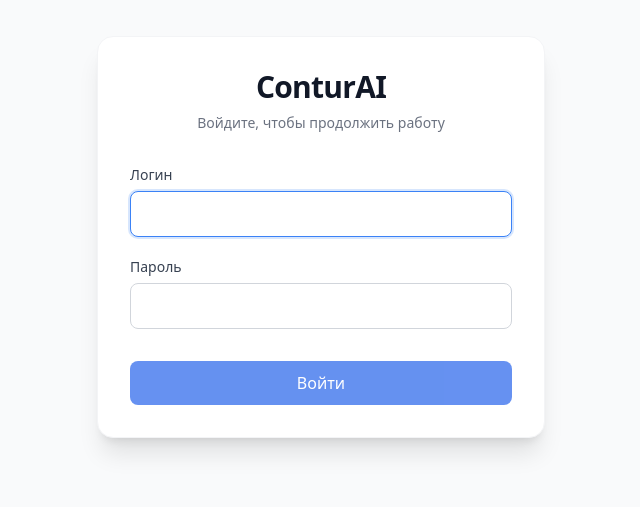
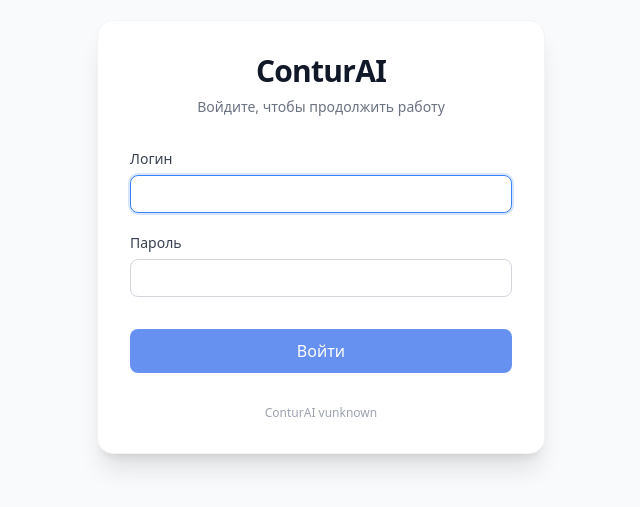
Before and after one commit to FoXeR928/ConturAi, a React (Vite) app in the folder frontend/: page /chat in a window 1280 px wide. Shown: the part 163-670 px from the top of the page, without its empty margins (319-959 px from the left). Built offline with nearby package versions, Linux system fonts and the light colour scheme; no server answers.

Commit message:
Добавлены комментарии

```diff
--- /dev/null
+++ b/frontend/src/api/health.ts
@@ -0,0 +1,28 @@
+import { request } from './http';
+
+// ==============================================================================
+// БЛОК 1: ОПИСАНИЕ ТИПОВ
+// ==============================================================================
+
+export interface HealthResponse {
+  /** Статус сервера (обычно "ok") */
+  status: string;
+  /** Название сервиса (например, "ConturAI") */
+  service: string;
+  /** Текущая версия приложения (читается из pyproject.toml) */
+  version: string;
+}
+
+// ==============================================================================
+// БЛОК 2: API ДЛЯ СИСТЕМНЫХ ЗАПРОСОВ
+// ==============================================================================
+
+export const healthApi = {
+  /**
+   * Получает статус сервера и его текущую версию.
+   * Не требует авторизации (доступно даже на экране входа).
+   *
+   * Возвращает объект вида: { status: "ok", service: "ConturAI", version: "2.1.2" }
+   */
+  getStatus: () => request<HealthResponse>('/status'),
+};
--- a/frontend/src/features/admin/SystemStatsPanel.tsx
+++ b/frontend/src/features/admin/SystemStatsPanel.tsx
@@ -194,7 +194,6 @@
             {stats.gpus.map((gpu: GpuInfo, idx: number) => {
               const isNvidia = gpu.vendor === 'NVIDIA';
               const isAmd = gpu.vendor === 'AMD';
-              const isIntel = gpu.vendor === 'INTEL';
 
               const badgeColor = isNvidia ? 'bg-green-100 text-green-700' : isAmd ? 'bg-red-100 text-red-700' : 'bg-blue-100 text-blue-700';
               const borderColor = isNvidia ? 'border-green-500' : isAmd ? 'border-red-500' : 'border-blue-500';
--- a/frontend/src/features/chat/ChatWindow.tsx
+++ b/frontend/src/features/chat/ChatWindow.tsx
@@ -1,7 +1,7 @@
 import { useState, useRef, useEffect } from 'react';
 import ReactMarkdown from 'react-markdown';
 import remarkGfm from 'remark-gfm';
-import { Send, Trash2, Download, Zap, AlignLeft, ChevronDown, Check, X } from 'lucide-react';
+import { Send, Trash2, Download, Zap, AlignLeft, ChevronDown, Check, X, MessageSquare } from 'lucide-react';
 import { Input } from '../../ui/Input';
 import { Button } from '../../ui/Button';
 import { chatsApi } from '../../api/chats';
--- a/frontend/src/features/chat/Sidebar.tsx
+++ b/frontend/src/features/chat/Sidebar.tsx
@@ -1,22 +1,23 @@
-import { useState } from 'react';
+import { useState, useEffect } from 'react'; // <-- Добавлен useEffect
 import { Plus, Shield, Trash2, Edit2, LogOut, RefreshCw } from 'lucide-react';
 import { Link } from 'react-router-dom';
 import { Button } from '../../ui/Button';
 import { chatsApi, Chat } from '../../api/chats';
 import { useToast } from '../../components/ToastContext';
+import { healthApi } from '../../api/health'; // <-- Импорт API версии
 
 // ==============================================================================
 // БЛОК 1: ТИПИЗАЦИЯ
 // ==============================================================================
 
 interface SidebarProps {
-  chats: Chat[]; // <-- Используем типизированный массив
+  chats: Chat[];
   activeChatId: string | null;
   onSelectChat: (id: string) => void;
   onCreateChat: () => void;
   onLogout: () => void;
   isAdmin?: boolean;
-  onChatDeleted: () => void; // Вызывается для обновления списка после изменений
+  onChatDeleted: () => void;
 }
 
 // ==============================================================================
@@ -32,24 +33,33 @@
   isAdmin,
   onChatDeleted,
 }: SidebarProps) {
-  // Храним ID чата, с которым сейчас происходит действие (удаление или переименование)
   const [actionLoading, setActionLoading] = useState<string | null>(null);
+  const [version, setVersion] = useState(''); // <-- Стейт для версии
   const { toast } = useToast();
 
   // ==========================================================================
-  // БЛОК 3: ДЕЙСТВИЯ (ПЕРЕИМЕНОВАНИЕ И УДАЛЕНИЕ)
+  // БЛОК 3: ЗАГРУЗКА ВЕРСИИ
+  // ==========================================================================
+
+  useEffect(() => {
+    healthApi.getStatus()
+      .then(res => setVersion(res.version))
+      .catch(() => setVersion(''));
+  }, []);
+
+  // ==========================================================================
+  // БЛОК 4: ДЕЙСТВИЯ (ПЕРЕИМЕНОВАНИЕ И УДАЛЕНИЕ)
   // ==========================================================================
 
   const handleRename = async (e: React.MouseEvent, id: string, currentName: string) => {
-    e.stopPropagation(); // Чтобы клик не открывал чат
-
+    e.stopPropagation();
     const newName = prompt('Новое название:', currentName);
     if (!newName || !newName.trim() || newName === currentName) return;
 
     setActionLoading(id);
     try {
       await chatsApi.renameChat(id, newName.trim());
-      onChatDeleted(); // Обновляем список в родительском компоненте
+      onChatDeleted();
       toast('Чат переименован', 'success');
     } catch (err: any) {
       toast(err.message, 'error');
@@ -75,7 +85,7 @@
   };
 
   // ==========================================================================
-  // БЛОК 4: РЕНДЕР ИНТЕРФЕЙСА
+  // БЛОК 5: РЕНДЕР ИНТЕРФЕЙСА
   // ==========================================================================
 
   return (
@@ -112,7 +122,7 @@
         )}
       </div>
 
-      {/* Список чатов */}
+      {/* Список чатов (занимает всё оставшееся место) */}
       <div className="flex-1 overflow-y-auto px-2 pb-4 space-y-1 scrollbar-thin scrollbar-thumb-gray-700">
         {chats.map((chat) => {
           const isActive = activeChatId === chat.id;
@@ -132,15 +142,12 @@
                 {chat.name}
               </span>
 
-              {/* Кнопки действий (появляются при наведении) */}
               <div className="flex items-center gap-1 opacity-0 group-hover:opacity-100 transition-opacity">
                 {isBusy ? (
-                  // Спиннер, если идет удаление/переименование
                   <div className="p-1 text-blue-400">
                     <RefreshCw size={14} className="animate-spin" />
                   </div>
                 ) : (
-                  // Обычные кнопки
                   <>
                     <button
                       onClick={(e) => handleRename(e, chat.id, chat.name)}
@@ -163,13 +170,18 @@
           );
         })}
 
-        {/* Заглушка, если чатов нет */}
         {chats.length === 0 && (
           <div className="text-center text-gray-500 text-sm mt-10">
             Нет чатов.<br/>Создайте новый!
           </div>
         )}
       </div>
+
+      {/* БЛОК ВЕРСИИ (Футер сайдбара) */}
+      <div className="p-4 border-t border-gray-800 text-center text-xs text-gray-500 shrink-0">
+        ConturAI {version ? `v${version}` : ''}
+      </div>
+
     </div>
   );
 }
--- a/frontend/src/pages/Login.tsx
+++ b/frontend/src/pages/Login.tsx
@@ -1,16 +1,12 @@
-import { useState } from 'react';
-import { Input } from '../../ui/Input';
+import { useState, useEffect } from 'react'; // <-- Добавлен useEffect
+import { Input } from '../ui/Input';
+import { healthApi } from '../api/health'; // <-- Импорт API версии
 
 // ==============================================================================
 // БЛОК 1: ОПИСАНИЕ ТИПОВ
 // ==============================================================================
 
 interface LoginProps {
-  /**
-   * Функция, которая вызывается при отправке формы.
-   * Должна возвращать Promise. Если Promise отклонен (throw),
-   * мы перехватим ошибку и покажем её пользователю.
-   */
   onLogin: (login: string, password: string) => Promise<void>;
 }
 
@@ -19,46 +15,51 @@
 // ==============================================================================
 
 export function Login({ onLogin }: LoginProps) {
-  // Поля формы
   const [login, setLogin] = useState('');
   const [password, setPassword] = useState('');
-
-  // Состояния интерфейса
   const [error, setError] = useState('');
   const [loading, setLoading] = useState(false);
 
+  // Состояние для хранения версии (получаем с бэкенда)
+  const [version, setVersion] = useState('');
+
   // ==========================================================================
-  // БЛОК 3: ОБРАБОТКА ОТПРАВКИ ФОРМЫ
+  // БЛОК 3: ЗАГРУЗКА ВЕРСИИ ПРИ СТАРТЕ
+  // ==========================================================================
+
+  useEffect(() => {
+    healthApi.getStatus()
+      .then(res => setVersion(res.version))
+      .catch(() => setVersion('unknown'));
+  }, []);
+
+  // ==========================================================================
+  // БЛОК 4: ОБРАБОТКА ОТПРАВКИ ФОРМЫ
   // ==========================================================================
 
   const handleSubmit = async (e: React.FormEvent) => {
-    e.preventDefault(); // Отменяем стандартную перезагрузку страницы
-
+    e.preventDefault();
     setError('');
     setLoading(true);
 
     try {
-      // Вызываем функцию из App.tsx (которая делает запрос к бэкенду)
       await onLogin(login, password);
-      // Если успешно — App.tsx сам перекинет пользователя в чат (изменит стейт token)
     } catch (err: any) {
-      // Если сервер вернул ошибку (401, 500), показываем красную плашку
       setError(err.message || 'Не удалось войти в систему');
       setLoading(false);
     }
   };
 
   // ==========================================================================
-  // БЛОК 4: РЕНДЕР ИНТЕРФЕЙСА
+  // БЛОК 5: РЕНДЕР ИНТЕРФЕЙСА
   // ==========================================================================
 
   return (
-    <div className="min-h-screen flex items-center justify-center bg-gray-50 p-4">
+    <div className="min-h-screen flex flex-col items-center justify-center bg-gray-50 p-4">
       <form
         onSubmit={handleSubmit}
         className="bg-white p-8 rounded-2xl shadow-xl w-full max-w-md border border-gray-100"
       >
-        {/* Логотип и заголовок */}
         <h2 className="text-3xl font-bold mb-2 text-center text-gray-900 tracking-tight">
           ConturAI
         </h2>
@@ -66,7 +67,6 @@
           Войдите, чтобы продолжить работу
         </p>
 
-        {/* Блок ошибок */}
         {error && (
           <div className="bg-red-50 border border-red-200 text-red-600 p-3 rounded-lg mb-6 text-sm flex items-start gap-2">
             <span>⚠️</span>
@@ -74,17 +74,15 @@
           </div>
         )}
 
-        {/* Поля ввода */}
         <div className="space-y-5">
           <div>
             <label htmlFor="login" className="block text-sm font-medium text-gray-700 mb-1.5">
               Логин
             </label>
-            <input
+            <Input
               id="login"
               type="text"
-              autoFocus // Автофокус при открытии страницы
-              className="w-full border border-gray-300 rounded-lg p-2.5 text-gray-900 focus:outline-none focus:border-blue-500 focus:ring-2 focus:ring-blue-500/20 transition-all disabled:bg-gray-100"
+              autoFocus
               value={login}
               onChange={(e) => setLogin(e.target.value)}
               disabled={loading}
@@ -97,10 +95,9 @@
             <label htmlFor="password" className="block text-sm font-medium text-gray-700 mb-1.5">
               Пароль
             </label>
-            <input
+            <Input
               id="password"
               type="password"
-              className="w-full border border-gray-300 rounded-lg p-2.5 text-gray-900 focus:outline-none focus:border-blue-500 focus:ring-2 focus:ring-blue-500/20 transition-all disabled:bg-gray-100"
               value={password}
               onChange={(e) => setPassword(e.target.value)}
               disabled={loading}
@@ -110,7 +107,6 @@
           </div>
         </div>
 
-        {/* Кнопка отправки */}
         <button
           type="submit"
           disabled={loading || !login.trim() || !password.trim()}
@@ -118,6 +114,11 @@
         >
           {loading ? 'Вход...' : 'Войти'}
         </button>
+
+        {/* БЛОК ВЕРСИИ: Выводим версию в самом низу формы */}
+        <div className="mt-8 text-center text-xs text-gray-400">
+          ConturAI {version ? `v${version}` : '...'}
+        </div>
       </form>
     </div>
   );
```
Also changed, not shown: 1 other file (tests, documents, lock files or other folders).
